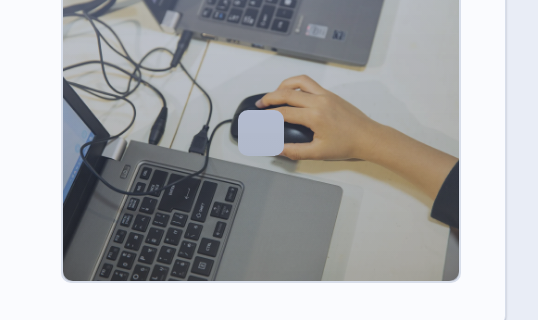
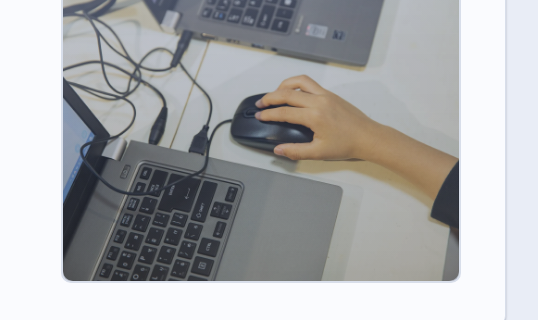
Before and after one commit to edu-assets/app-eduassets, a website built with Vite: page index.html in a window 1280 px wide. Shown: the part 90-410 px from the top of the page, 742-1280 px from the left. Built offline with nearby package versions, Linux system fonts and the light colour scheme; no server answers; a web font is replaced by a local one.

```diff
--- a/index.html
+++ b/index.html
@@ -171,9 +171,7 @@
 
                             <!-- Espaço reservado para a imagem dos aparelhos (Photoshop) -->
                             <div class="inicio-hero-img-placeholder">
-                                <span class="icon-badge icon-badge--lg icon-badge--neutral">
                                     <span class="material-symbols-outlined">add_photo_alternate</span>
-                                </span>
                             </div>
                         </div>
                     </div>
```
